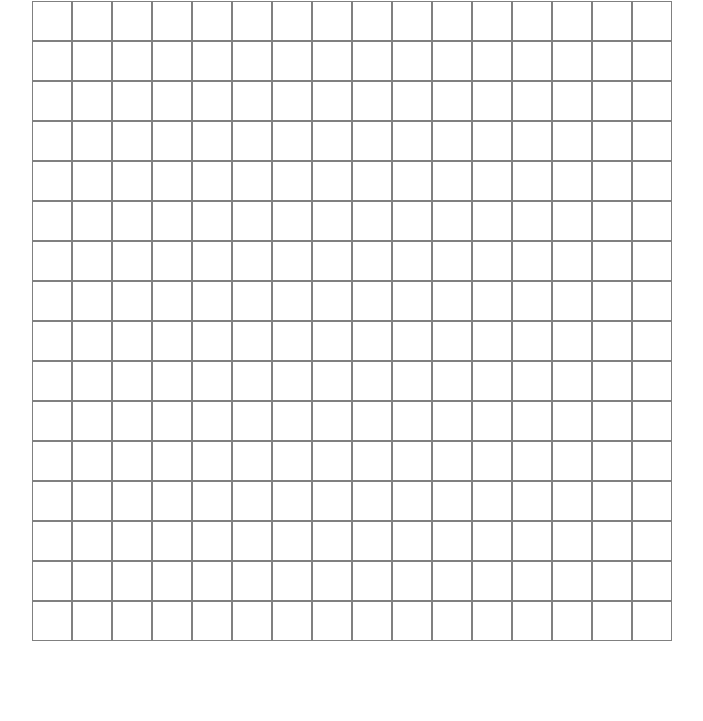
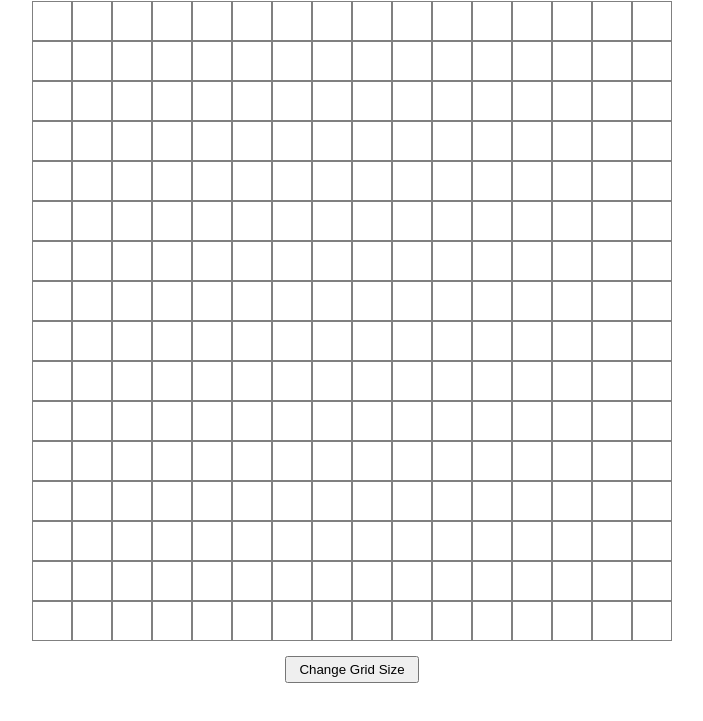
Before and after one commit to Heromercer/etch-a-sketch, a plain HTML site: page index.html in a window 1280 px wide. Shown: the part 87-808 px from the top of the page, without its empty margins (288-991 px from the left). Drawn offline with Linux system fonts and the light colour scheme.

Commit message:
Add button to change size of grid

```diff
--- a/index.html
+++ b/index.html
@@ -9,5 +9,6 @@
   <body>
     <h1>Etch-A-Sketch</h1>
     <div class="sketch-container"></div>
+    <button id="size-button">Change Grid Size</button>
   </body>
 </html>
--- a/styles.css
+++ b/styles.css
@@ -12,3 +12,8 @@ body {
   min-height: 640px;
   flex-wrap: wrap;
 }
+
+#size-button {
+  margin-top: 15px;
+  padding: 4px 12px;
+}
```
